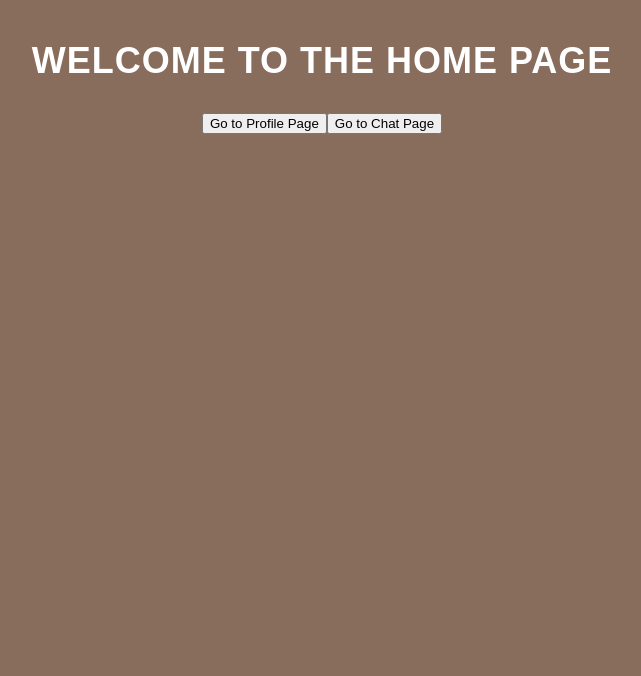
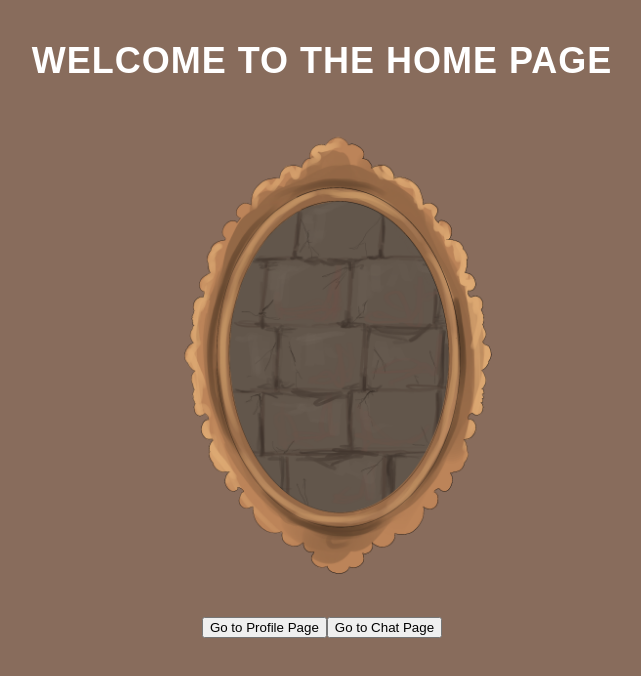
Before and after one commit to Way05/HenHacks25, a React (Create React App) app in the folder henhacks25/: page / in a window 1280 px wide. Shown: the top 676 px of the page, without its empty margins (318-959 px from the left). Built offline with nearby package versions, Linux system fonts and the light colour scheme.

Commit message:
added more mirrors

```diff
--- a/henhacks25/src/App.css
+++ b/henhacks25/src/App.css
@@ -15,8 +15,8 @@
 
 
 img{
-  height: 1000px;
-  width: 20px;
+  height: 500px;
+  width: 500px;
   position: center;
 }
 
@@ -47,7 +47,7 @@ img{
 .image-container img {
   width: auto;
   height: 50;
-  transform: translate(3%,-4%);
+  transform: translate(-3%,-4%);
 }
 
 .image-container .input {
--- a/henhacks25/src/pages/chat.tsx
+++ b/henhacks25/src/pages/chat.tsx
@@ -18,7 +18,7 @@ const ChatPage: React.FC = () => {
       <h1>Welcome to the Magic Mirror Chat Page</h1>
 
       <div className="image-container">
-        <img src="/images/mirror.jpg" alt="Chat Page Image" />
+        <img src="/images/mirror.jpg" alt="" />
         <div className="input">
           <form method="post" onSubmit={handleData}>
             <label>
--- a/henhacks25/src/pages/home.tsx
+++ b/henhacks25/src/pages/home.tsx
@@ -1,10 +1,12 @@
 import React from 'react';
 import { Link } from 'react-router-dom';
+import "../App.css";
 
 const Home: React.FC = () => {
   return (
     <div className="Home">
       <h1>Welcome to the Home Page</h1>
+      <img src="/images/mirror.jpg" alt="" />
 
       {/* Link to Profile Page */}
       <div className="nav">
```
Also changed, not shown: henhacks25/public/images/mirror.jpg.
